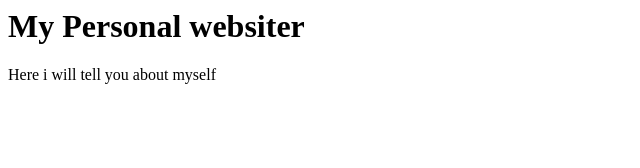
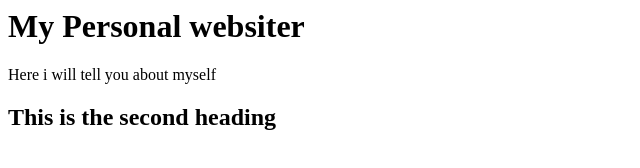
Before and after one commit to MaAs0706/The-first-one-, a plain HTML site: page index.html in a window 1280 px wide. Shown: the whole page, without its empty margins (0-640 px from the left). Drawn offline with Linux system fonts and the light colour scheme.

Commit message:
heading 2  added

```diff
--- a/index.html
+++ b/index.html
@@ -1,3 +1,5 @@
 <h1>My Personal websiter </h1>
 
 <p> Here i will tell you about myself </p>
+
+<h2> This is the second heading </h2>
```
